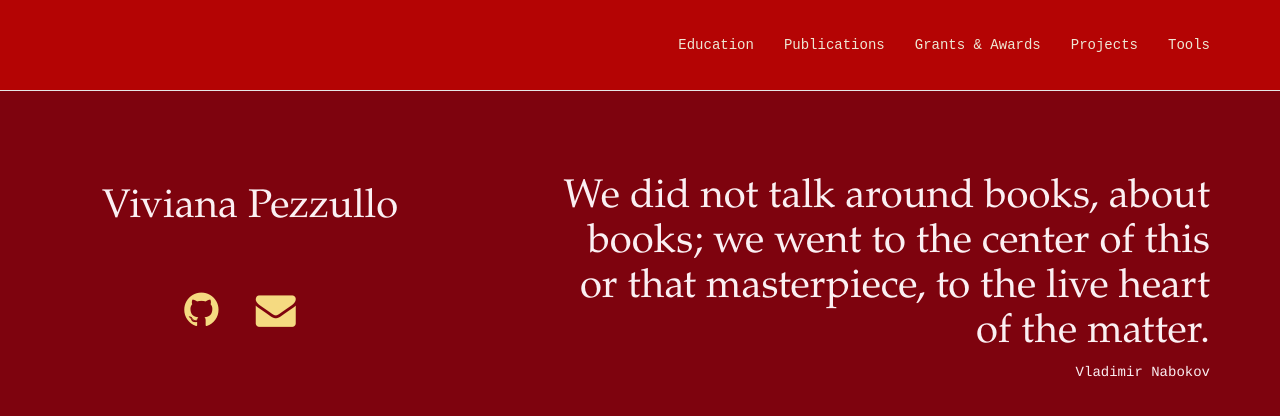
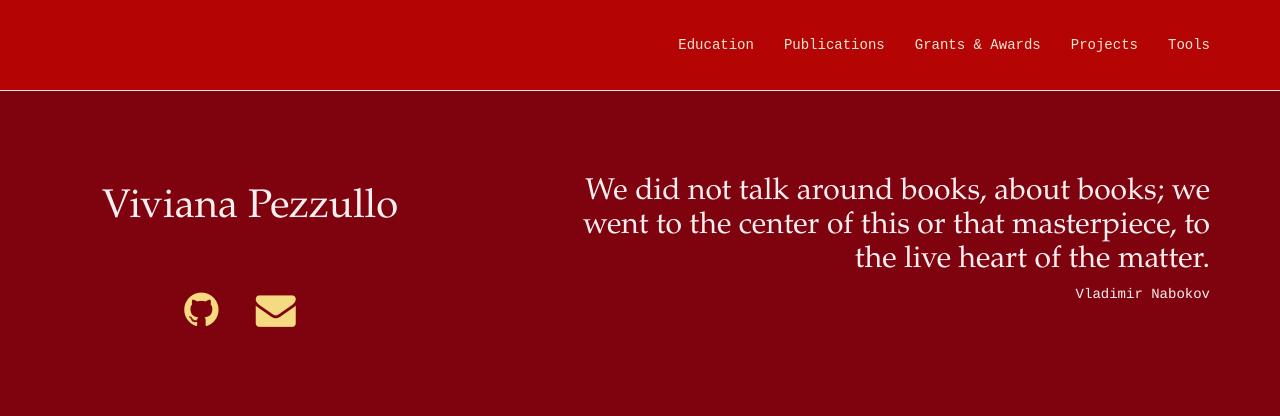
Before and after one commit to vivianapezzullo/nolauren.github.io, a Jekyll site: the page index.html, which Jekyll copies as it is, in a window 1280 px wide and 900 px high. Shown: the top 416 px of the window. Built offline with Jekyll 4.4.1, drawn with Linux system fonts in a browser that asks for light colours; nearby versions of some CDN libraries.

Commit message:
Update index.html

```diff
--- a/index.html
+++ b/index.html
@@ -88,7 +88,7 @@
                 <div class="col-sm-1"></div>
                 <div class="col-sm-7">
 
-                    <div align="right"><h4 style="margin-bottom: 60px; font-size:40px"><font face="Garamond">We did not talk around books, about books; we went to the center of this or that masterpiece, to the live heart of the matter. </h>
+                    <div align="right"><h4 style="margin-bottom: 60px; font-size:30px"><font face="Garamond">We did not talk around books, about books; we went to the center of this or that masterpiece, to the live heart of the matter. </h>
                     <br> <h5><font face="Courier">Vladimir Nabokov</h5></font></div>
 
                 </div>
```
